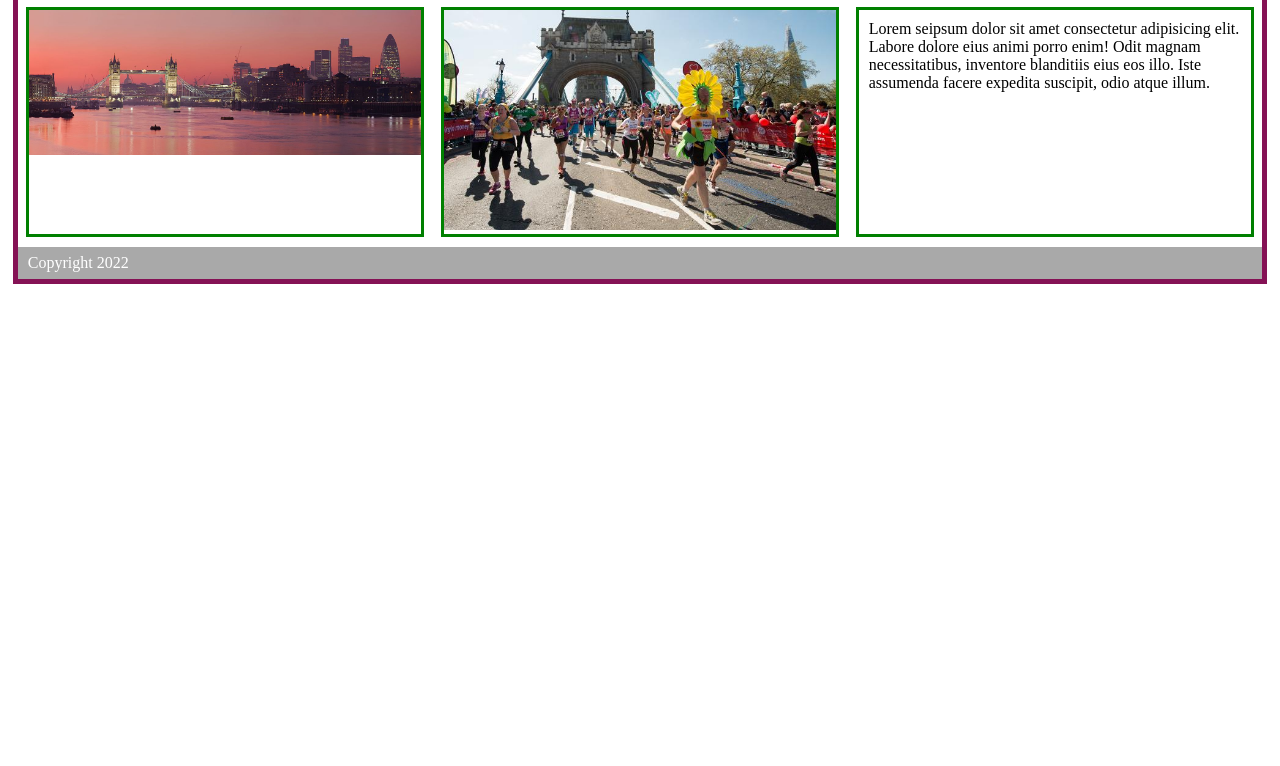
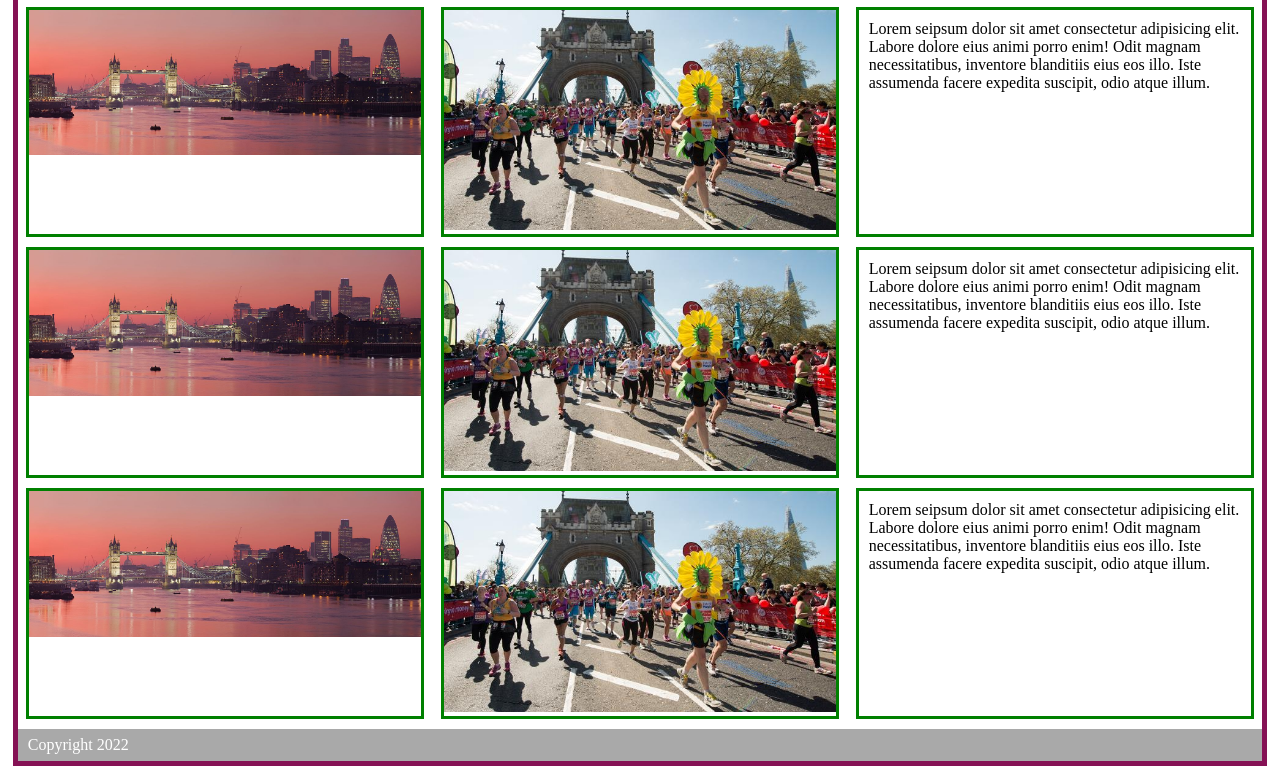
Before and after one commit to ipwu2000/Midterm, a plain HTML site: page index.html in a window 1280 px wide. Shown: the part 345-1111 px from the top of the page. Before the commit the page ends 800 px from the top, so only its background shows below. Drawn offline with Linux system fonts and the light colour scheme.

Commit message:
Add files via upload

```diff
--- a/index.html
+++ b/index.html
@@ -40,6 +40,16 @@
       <div class="middle"><img src="images/virgin-money-london-marathon_photo-virgin-money-london-marathon_e3f5359893681b9c8b28d224bddd7a14.jpg" alt=""></div>
       <div class="right"><p>Lorem seipsum dolor sit amet consectetur adipisicing elit. Labore dolore eius animi porro enim! Odit magnam necessitatibus, inventore blanditiis eius eos illo. Iste assumenda facere expedita suscipit, odio atque illum.</p> </div>
     </section>
+    <section>
+      <div class="left"><img src="images/London_Thames_Sunset_panorama_-_Feb_2008.jpg" alt="London Sunset"></div>
+      <div class="middle"><img src="images/virgin-money-london-marathon_photo-virgin-money-london-marathon_e3f5359893681b9c8b28d224bddd7a14.jpg" alt=""></div>
+      <div class="right"><p>Lorem seipsum dolor sit amet consectetur adipisicing elit. Labore dolore eius animi porro enim! Odit magnam necessitatibus, inventore blanditiis eius eos illo. Iste assumenda facere expedita suscipit, odio atque illum.</p> </div>
+    </section>
+    <section>
+      <div class="left"><img src="images/London_Thames_Sunset_panorama_-_Feb_2008.jpg" alt="London Sunset"></div>
+      <div class="middle"><img src="images/virgin-money-london-marathon_photo-virgin-money-london-marathon_e3f5359893681b9c8b28d224bddd7a14.jpg" alt=""></div>
+      <div class="right"><p>Lorem seipsum dolor sit amet consectetur adipisicing elit. Labore dolore eius animi porro enim! Odit magnam necessitatibus, inventore blanditiis eius eos illo. Iste assumenda facere expedita suscipit, odio atque illum.</p> </div>
+    </section>
     </main>
     <footer>
       Copyright 2022
```
